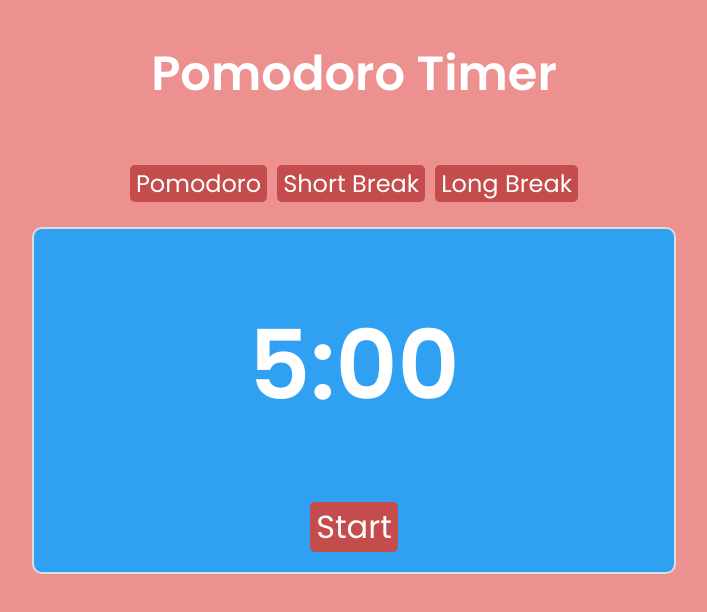
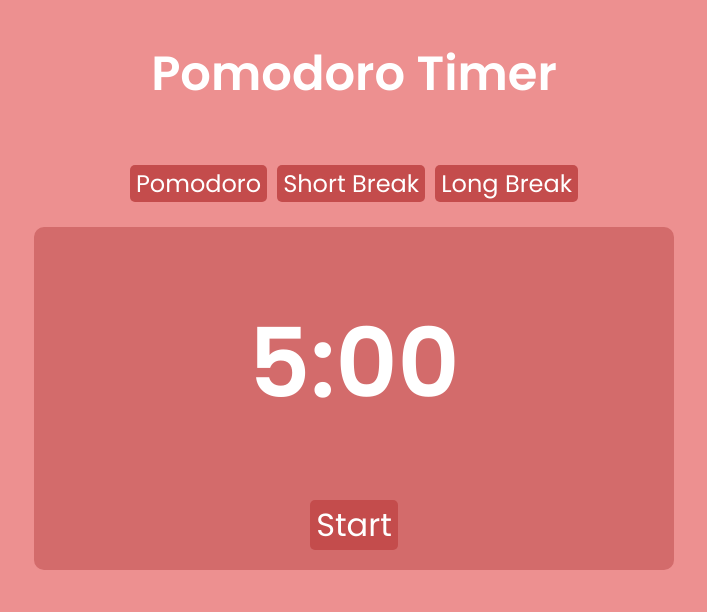
Before and after one commit to sumeetmohite/pomodoro-app, a React (Create React App) app: page /shortBreak in a window 1280 px wide. Shown: the top 612 px of the page, without its empty margins (286-993 px from the left). Built offline with nearby package versions, Linux system fonts and the light colour scheme.

Commit message:
fixed color change problems on reload

```diff
--- a/src/App.js
+++ b/src/App.js
@@ -8,7 +8,7 @@ import LongBreak from './components/LongBreak';
 const App = () => {
   const[bgColor,setBgColor] = useState('#ed9090');
   const[btnColor,setBtnColor] = useState('#c44c4c');
-
+  const[cardBg,setCardBg] = useState('#d36b6b')
   const btnStyle = {
     backgroundColor:`${btnColor}`,
     border:'none'
@@ -18,22 +18,22 @@ const App = () => {
     <div className="App" style={{backgroundColor:`${bgColor}`}}>
       <div className='header'><h2>Pomodoro Timer</h2></div>
       <div className="widget-container">
-        <button className='link-btn' onClick={()=>{setBgColor('#ed9393');setBtnColor('#c44c4c')}} style={btnStyle}><Link to='/'>Pomodoro</Link></button>
-        <button className='link-btn' onClick={()=>{setBgColor('#69b4ea');setBtnColor('#168ce0')}} style={btnStyle}><Link to='/shortBreak'>Short Break</Link></button>
-        <button className='link-btn' onClick={()=>{setBgColor('#8688ba');setBtnColor('#515491')}} style={btnStyle}><Link to='/longBreak'>Long Break</Link></button>
+        <button className='link-btn' onClick={()=>{setBgColor('#ed9393');setBtnColor('#c44c4c');setCardBg('#d36b6b')}} style={btnStyle}><Link to='/'>Pomodoro</Link></button>
+        <button className='link-btn' onClick={()=>{setBgColor('#69b4ea');setBtnColor('#168ce0');setCardBg('#4d9dd6')}} style={btnStyle}><Link to='/shortBreak'>Short Break</Link></button>
+        <button className='link-btn' onClick={()=>{setBgColor('#8688ba');setBtnColor('#515491');setCardBg('#6f71a8')}} style={btnStyle}><Link to='/longBreak'>Long Break</Link></button>
 
       <Switch>
         <Route exact path='/'>
-          <Pomodoro btnColor={btnColor}/>
+          <Pomodoro btnColor={btnColor} cardBg={cardBg}/>
         </Route>
 
         <Route path='/shortBreak'>
 
-          <ShortBreak btnColor={btnColor}/>
+          <ShortBreak btnColor={btnColor} cardBg={cardBg}/>
         </Route>
 
         <Route path='/longBreak'>
-          <LongBreak btnColor={btnColor}/>
+          <LongBreak btnColor={btnColor} cardBg={cardBg}/>
         </Route>
       </Switch>
       </div>
--- a/src/App.scss
+++ b/src/App.scss
@@ -19,7 +19,6 @@ body{
     margin:20px auto;
     flex-direction: column;
     border-radius:10px;
-    border:2px solid #DDDDDD;
     width:50%;
 }
 h1{
@@ -51,8 +50,6 @@ h2{
 }
 
 .link-btn{
-    background-color:#858585;
-    border:1px solid #464646;
     border-radius:5px;
     font-size:1.5rem;
     margin:5px 5px 5px 5px;
--- a/src/components/LongBreak.js
+++ b/src/components/LongBreak.js
@@ -1,6 +1,6 @@
 import React,{useState, useEffect, useRef} from 'react';
 
-const LongBreak = ({btnColor}) => {
+const LongBreak = ({btnColor,cardBg}) => {
   const[status, setStatus] = useState(false);
   const[time, setTime]= useState('15:00');
   const[millis, setMillis]= useState(900000);
@@ -44,7 +44,7 @@ const LongBreak = ({btnColor}) => {
     timerHandler();
   },[status]);
     return (
-        <div className="pomodoro" style={{backgroundColor:'#6c6ea8'}}>
+        <div className="pomodoro" style={{backgroundColor:`${cardBg}`}}>
             <h1>{time}</h1>
             <button className="btn" style={{background:`${btnColor}`}} onClick={()=>toggleStatus()}>{status ? 'Stop' : 'Start'}</button>
       </div>
--- a/src/components/Pomodoro.js
+++ b/src/components/Pomodoro.js
@@ -1,6 +1,6 @@
 import React,{useState, useEffect, useRef} from 'react';
 
-const Pomodoro = ({btnColor}) => {
+const Pomodoro = ({btnColor,cardBg}) => {
   const[status, setStatus] = useState(false);
   const[time, setTime]= useState('25:00');
   const[millis, setMillis]= useState(1500000);
@@ -44,7 +44,7 @@ const Pomodoro = ({btnColor}) => {
     timerHandler();
   },[status]);
     return (
-        <div className="pomodoro" style={{backgroundColor:'#e27474'}}>
+        <div className="pomodoro" style={{backgroundColor:`${cardBg}`}}>
             <h1>{time}</h1>
             <button className="btn" style={{background:`${btnColor}`}} onClick={()=>toggleStatus()}>{status ? 'Stop' : 'Start'}</button>
       </div>
--- a/src/components/ShortBreak.js
+++ b/src/components/ShortBreak.js
@@ -1,6 +1,6 @@
 import React,{useState, useEffect, useRef} from 'react';
 
-const ShortBreak = ({btnColor}) => {
+const ShortBreak = ({btnColor,cardBg}) => {
     const[status, setStatus] = useState(false);
   const[time, setTime]= useState('5:00');
   const[millis, setMillis]= useState(300000);
@@ -44,7 +44,7 @@ const ShortBreak = ({btnColor}) => {
     timerHandler();
   },[status]);
     return (
-        <div className="pomodoro" style={{backgroundColor:'#30a1f2'}}>
+        <div className="pomodoro" style={{backgroundColor:`${cardBg}`}}>
             <h1>{time}</h1>
             <button className="btn" style={{background:`${btnColor}`}} onClick={()=>toggleStatus()}>{status ? 'Stop' : 'Start'}</button>
       </div>
```
